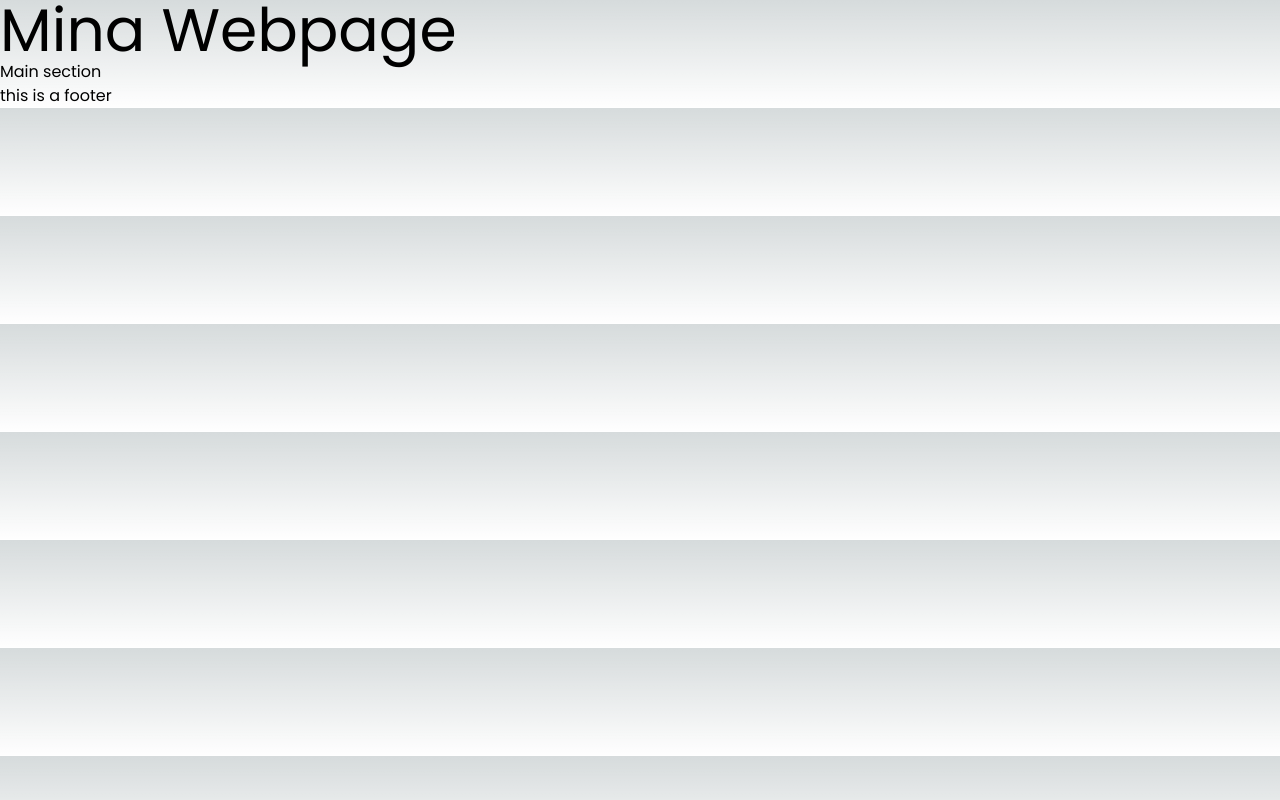
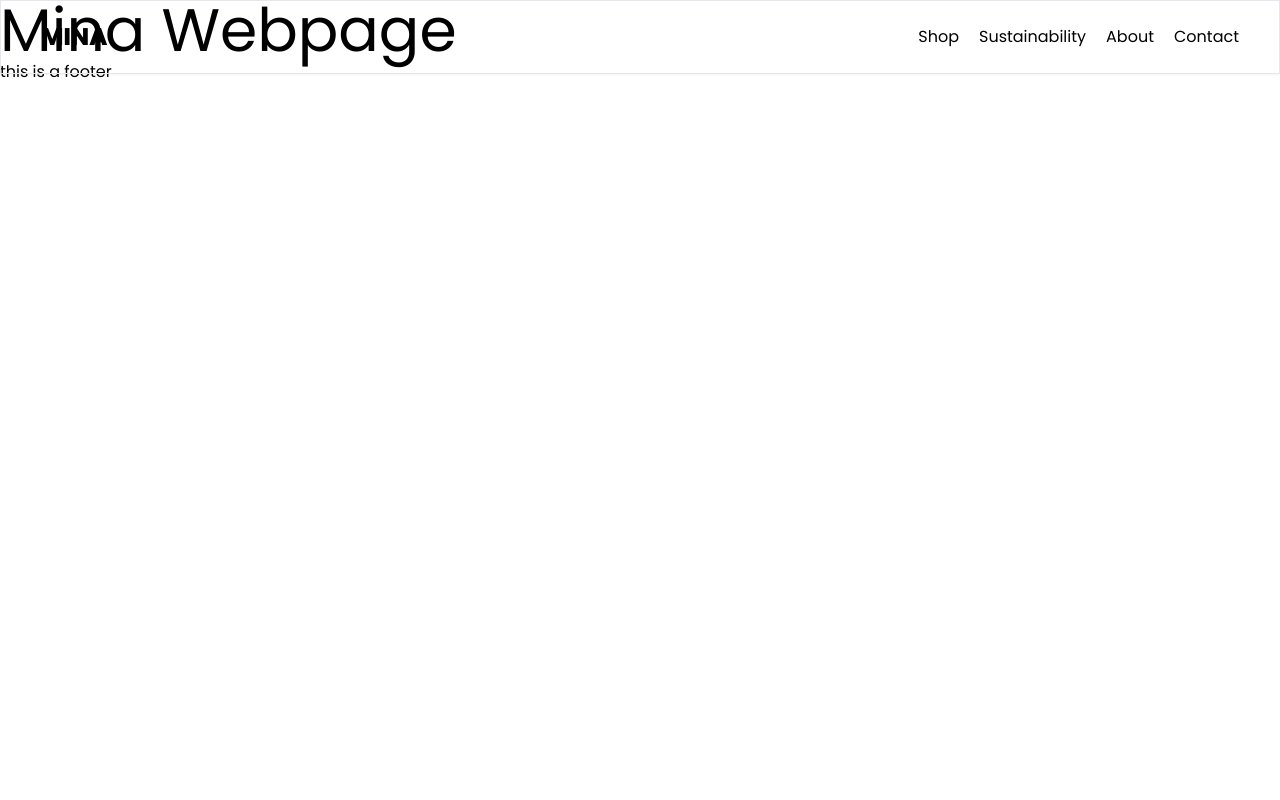
Before and after one commit to xtianbar/next-mina_webpage, a Next.js app: page / in a window 1280 px wide. Built offline with nearby package versions, Linux system fonts and the light colour scheme.

Commit message:
add logo title and navbar

```diff
--- a/app/globals.css
+++ b/app/globals.css
@@ -21,11 +21,5 @@
 
 body {
   font-family: var(--font-base);
-  color: rgb(var(--foreground-rgb));
-  background: linear-gradient(
-      to bottom,
-      transparent,
-      rgb(var(--background-end-rgb))
-    )
-    rgb(var(--background-start-rgb));
+  @apply antialiased text-black bg-white;
 }
--- a/app/layout.js
+++ b/app/layout.js
@@ -1,4 +1,6 @@
+import Link from 'next/link'
 import './globals.css'
+import Navbar from '@/components/navbar'
 
 export const metadata = {
   title: 'Mina Webpage',
@@ -9,7 +11,17 @@ export const metadata = {
 export default function RootLayout({ children }) {
   return (
     <html lang="en">
-      <body>{children}</body>
+      <body>
+        <header>
+          <Navbar />
+        </header>
+        <main>
+        {children}
+        </main>
+        <footer>
+          this is a footer
+        </footer>
+      </body>
     </html>
   )
 }
--- a/app/page.js
+++ b/app/page.js
@@ -3,15 +3,9 @@ import Image from 'next/image'
 export default function Home() {
   return (
       <>
-        <header>
+        <div className='-z-10'>
           <div className='text-6xl'>Mina Webpage</div>
-        </header>
-        <main>
-          Main section
-        </main>
-        <footer>
-          this is a footer
-        </footer>
+        </div>
       </>
   )
 }
--- /dev/null
+++ b/app/shop.js
@@ -0,0 +1,9 @@
+import React from 'react'
+
+const shop = () => {
+  return (
+    <div>Shop Page</div>
+  )
+}
+
+export default shop
--- /dev/null
+++ b/components/navbar.js
@@ -0,0 +1,35 @@
+import Link from 'next/link'
+import React from 'react'
+
+const Navbar = () => {
+  return (
+    <nav className='container fixed z-50 px-10 py-5 border-[0.1rem] border--black border-b shadow-sm'>
+      <div className='cursor-pointer flex items-center justify-between'>
+        <Link className='flex items-center gap-1 font-bold text-2xl' href={'/'}>
+          <div className='flex items-center text-2xl font-extrabold gap-1'>
+            <span className='logo'>MINA</span>
+          </div>
+        </Link>
+        <div className='hidden lg:block'>
+          <ul className='flex flex-row gap-5'>
+            <li>
+              Shop
+            </li>
+            <li>
+              Sustainability
+            </li>
+            <li>
+              About
+            </li>
+            <li>
+              Contact
+            </li>
+
+          </ul>
+        </div>
+      </div>
+    </nav>
+  )
+}
+
+export default Navbar
```
